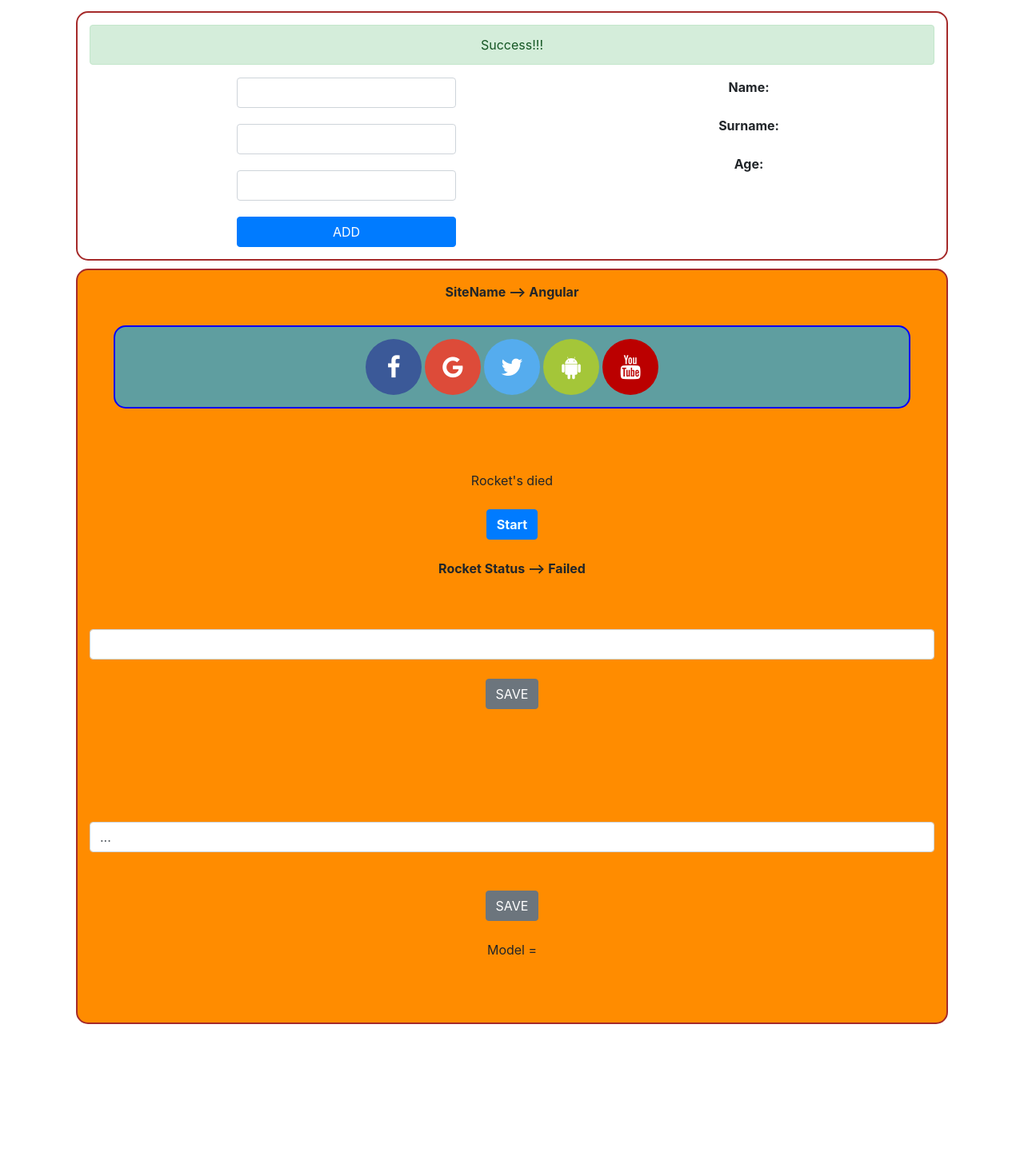
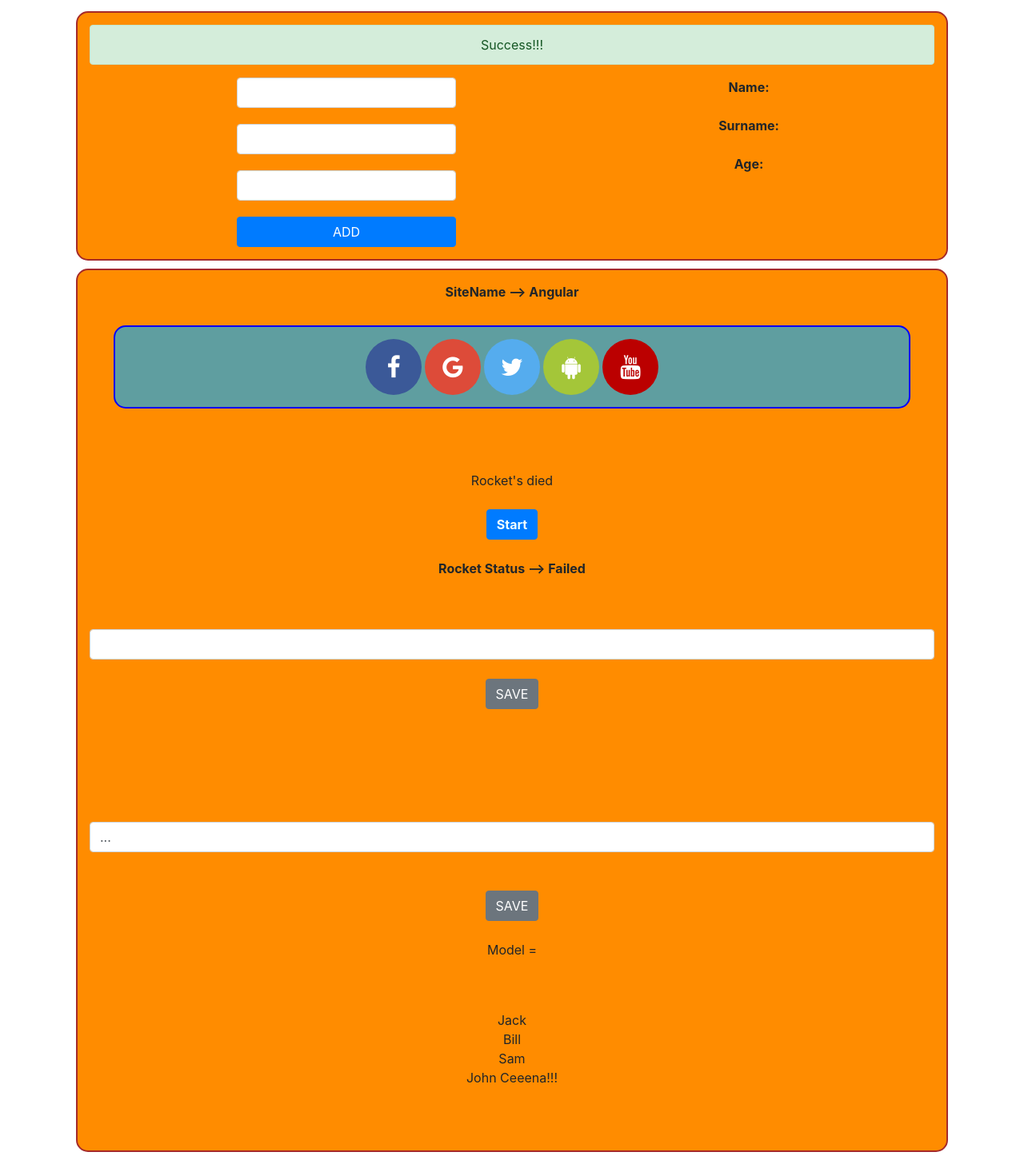
Before and after one commit to Waka11/First_angular_project, an Angular app: page / in a window 1280 px wide. Shown: the part 182-1633 px from the top of the page at 80% size. Before the commit the page ends 1473 px from the top, so only its background shows below. Built offline with nearby package versions, Linux system fonts and the light colour scheme.

Commit message:
Angular test

```diff
--- a/src/app/footer/footer.component.html
+++ b/src/app/footer/footer.component.html
@@ -1,4 +1,4 @@
-<div class="divFooter" [ngStyle]="{backgroundColor:getColor()}">
+<div class="divFooter" [ngStyle]="{ backgroundColor: getColor() }">
   <b>SiteName --> {{ getSiteName() }}</b>
   <div class="footer">
     <a href="#" class="fa fa-facebook"></a>
@@ -8,7 +8,9 @@
     <a href="#" class="fa fa-youtube"></a>
   </div>
   <br /><br />
-  <span *ngIf='rocketStatus === "Successful"; else statusFailed'>Rocket's {{ rocketState }}!!!</span>
+  <span *ngIf="rocketStatus === 'Successful'; else statusFailed"
+    >Rocket's {{ rocketState }}!!!</span
+  >
   <ng-template #statusFailed>
     <span>Rocket's died</span>
   </ng-template>
@@ -17,7 +19,7 @@
     <b class="start">Start</b>
   </button>
   <br /><br />
-  <p [ngClass]="{Successful: rocketStatus === 'Successful'}">
+  <p [ngClass]="{ Successful: rocketStatus === 'Successful' }">
     <b>Rocket Status --> {{ rocketStatus }}</b>
   </p>
   <br /><br />
@@ -31,10 +33,14 @@
     ><b>{{ rocketNoName }}</b></span
   >
   <br /><br />
-  <input type="text" [(ngModel)]="model" class="form-control"/>
+  <input type="text" [(ngModel)]="model" class="form-control" />
   <br /><br />
   <button (click)="saveModel()" class="btn btn-secondary">SAVE</button>
   <br /><br />
   <p>Model = {{ savedModel }}</p>
   <br /><br />
+  <p>
+    <span *ngFor="let Person of persons">{{ Person }}<br /></span>
+  </p>
+  <br /><br />
 </div>
--- a/src/app/footer/footer.component.ts
+++ b/src/app/footer/footer.component.ts
@@ -21,6 +21,8 @@ export class FooterComponent implements OnInit {
   model = "...";
   savedModel = null;
 
+  persons = ['Jack', 'Bill', 'Sam', 'John Ceeena!!!'];
+
   start() {
     this.rocketState = "LAUNCHED";
     this.button = false;
@@ -29,7 +31,7 @@ export class FooterComponent implements OnInit {
       this.button = true;
       this.className = "btn btn-primary";
       this.rocketState = "READY";
-    }, 5000);
+    }, 2000);
     this.rocketStatus = Math.random() > 0.5 ? "Successful" : "Failed";
   }
 
--- a/src/app/main/list/list.component.html
+++ b/src/app/main/list/list.component.html
@@ -1,4 +1,4 @@
-<div class="divList">
+<div class="divList" [ngStyle]="{ backgroundColor: colorChange() }">
   <p class="alert alert-success">Success!!!</p>
   <div class="div">
     <div class="div2">
--- a/src/app/main/list/list.component.ts
+++ b/src/app/main/list/list.component.ts
@@ -14,21 +14,20 @@ export class ListComponent {
   savedSurname = null;
   savedAge = null;
 
-  takeName(event: Event) {
-    this.name = (<HTMLInputElement>event.target).value;
+  time = null;
+
+  colorChange() {
+    let date = new Date();
+    this.time = date.getHours();
+    return this.time < "13" ? "aqua" : "darkorange";
   }
 
-  takeSurname(event: Event) {
-    this.surname = (<HTMLInputElement>event.target).value;
-  }
-
-  takeAge(event: Event) {
-    this.age = (<HTMLInputElement>event.target).value;
-  }
+  nightColor() {}
 
   saveInfo() {
     this.savedName = this.name;
     this.savedSurname = this.surname;
     this.savedAge = this.age;
+    console.log();
   }
 }
```
